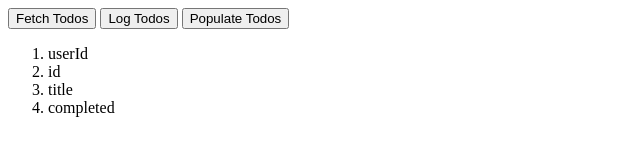
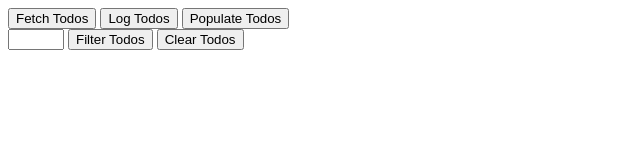
Before and after one commit to JSingleton81/Dummy-Data-Todo-List, a plain HTML site: page index.html in a window 1280 px wide. Shown: the whole page, without its empty margins (0-640 px from the left). Drawn offline with Linux system fonts and the light colour scheme.

Commit message:
todo list update

```diff
--- a/index.html
+++ b/index.html
@@ -9,11 +9,18 @@
   <button onclick="fetchTodos()">Fetch Todos</button>
   <button onclick="logTodos()">Log Todos</button>
   <button onclick="populateTodos()">Populate Todos</button>
+
+  <div>
+    <input type="number" name="" id="userId" min="0" max="10">
+    <button onclick="filteredTodos()">Filter Todos</button>
+    <button onclick="clearTodos()">Clear Todos</button>
+
+  </div>
   <ol id="todo-list">
-    <li>userId</li>
+    <!-- <li>userId</li>
     <li>id</li>
     <li>title</li>
-    <li>completed</li>
+    <li>completed</li> -->
   </ol>
 
 
--- a/todo.js
+++ b/todo.js
@@ -13,8 +13,8 @@ let arrayOfTodos = [
 }
 ];
 
-  console.log(arrayOfTodos[0].userId) // => 14
-  console.log(arrayOfTodos[1].userId) // => 20
+  // console.log(arrayOfTodos[0].userId) // => 14
+  // console.log(arrayOfTodos[1].userId) // => 20
 
   const userTwenty = arrayOfTodos [1]
   console.log('userTwentyTitle info:', userTwenty.title)
@@ -23,6 +23,7 @@ const fetchTodos = () => {
   fetch('https://jsonplaceholder.typicode.com/todos')
   .then( (response) => response.json())
   .then( (json) => arrayOfTodos = json)
+
 }
 
 const logTodos = () => {
@@ -43,8 +44,40 @@ const populateTodos = () => {
     listItem.appendChild(textNode);
 
 
-orderedListElement.appendChild(listItem)
+    orderedListElement.appendChild(listItem)
   }
+}
 
 
+const filteredTodos = () => {
+  clearTodos()
+  const orderedListElement = document.getElementById("todo-list")
+
+  const number = document.getElementById("userId").valueAsNumber
+
+  const filteredArray = arrayOfTodos.filter((arr) => arr.userId === number)
+
+  for (let index = 0; index < filteredArray.length; index++) {
+    const title = filteredArray[index].title;
+
+    const listItem = document.createElement("li");
+
+    const textNode =document.createTextNode(title);
+
+    listItem.appendChild(textNode);
+
+
+    orderedListElement.appendChild(listItem)
+  }
 }
+const clearTodos = () => {
+  const orderedListElement = document.getElementsByTagName("ol")
+
+  for (let index = 0; index < orderedListElement.length; index++) {orderedListElement[index].innerHTML = null
+ }
+}
+
+  const filtered = arrayOfTodos.filter((todo) => {
+  console.log('todo:', todo)
+  return todo.userId === 5
+   } )
```
